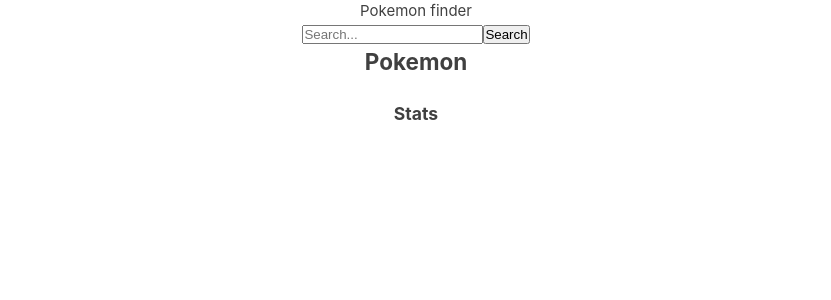
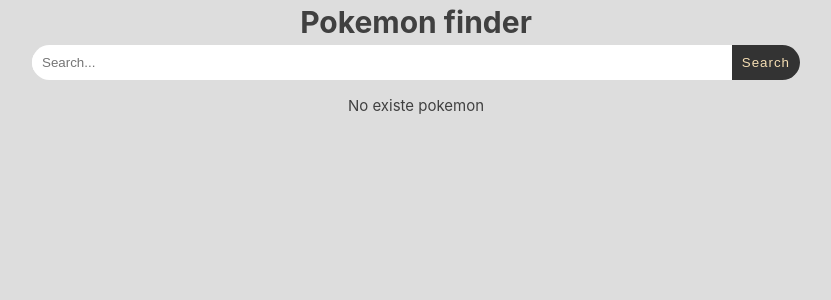
Before and after one commit to Jonakss/react_pokemon_finder, a React (Create React App) app: page / in a window 1280 px wide. Shown: the top 300 px of the page, without its empty margins (224-1055 px from the left). Built offline with nearby package versions, Linux system fonts and the light colour scheme.

Commit message:
update: Improve UI, add error handler

```diff
--- a/src/App.css
+++ b/src/App.css
@@ -12,6 +12,71 @@
   font-size: 15px;
   line-height: 1.5;
   color: #404040;
+  background-color: #ddd;
+}
+
+
+.pokemon-container{
+  background-color: white;
+  border-radius: 20px;
+  padding: 10px;
+  display: flex;
+  margin: auto;
+  width: 60vw;
+  min-width: 300px;
+  margin-bottom: 15px;
+}
+
+.search{
+  background-color: white;
+  border-radius: 20px;
+  margin: auto;
+  width: 60vw;
+  min-width: 300px;
+  margin-bottom: 15px;
+  overflow: hidden;
+}
+
+
+.pokemon-container .data{
+  justify-content: space-around;
+}
+.pokemon-container .stats{
+  background-color: #eee;
+  justify-content: space-between;
+  display: flex;
+}
+
+.pokemon-container .stats li{
+  text-decoration: none;
+
+}
+
+.search form {
+  display: flex;
+  align-items: center;
+}
+
+.search form input{
+  flex:1;
+  border: none;
+  outline: none;
+  height: 100%;
+  padding-left: 10px;
+}
+
+.search form button{
+  background-color: #333;
+  padding: 10px;
+  outline: none;
+  border: none;
+  color:wheat;
+  cursor: pointer;
+  letter-spacing: 1px;
+}
+
+.search form button:active{
+  background-color: #666;
 }
 
 .type-icon,
@@ -290,25 +355,3 @@
 .itype.fairy {
   color: #d044d0
 }
-
-table {
-  background-color: #fff;
-}
-
-tr:hover {
-  background-color: #f5f5f5
-}
-
-th,
-td {
-  border-bottom: 1px solid #ddd;
-}
-
-th {
-  background-color: #4CAF50;
-  color: white;
-}
-
-td:first-of-type {
-  width: 130px;
-}
--- a/src/App.tsx
+++ b/src/App.tsx
@@ -2,31 +2,33 @@
 import logo from './logo.svg';
 import './App.css';
 import PokemonCard from './components/pokemon_card'
+import getPokemonByName from './services/pokemon';
+import { Pokemon } from './types';
+
 
 
 function App() {
-  const [search, setSearch] = useState('');
-  const [searchName, setSearchName] = useState('');
+  const [pokemon, setPokemon] = useState<Pokemon>();
 
 
-  const handleSubmit = (e: FormEvent ) => {
+  const handleSubmit = async (e:any) => {
     e.preventDefault()
-    setSearchName(search)
+    let search = e.target.search.value
+    if(search && search != '')
+      setPokemon(await getPokemonByName(search))
+    else setPokemon(undefined)
   };
 
   return (
     <div className="App">
-      Pokemon finder
-      <div>
+      <h1>Pokemon finder</h1>
+      <div className='search'>
         <form action="#" onSubmit={handleSubmit} >
-          <input type="text" name="search" placeholder='Search...' onChange={(e) => {
-            if(e.target.value.length > 0)
-              setSearch(e.target.value)
-          }}/>
+          <input type="text" name="search" placeholder='Search...' autoComplete='off'/>
           <button>Search</button>
         </form>
       </div>
-      <PokemonCard name={searchName}/>
+      <PokemonCard pokemon={pokemon}/>
     </div>
   );
 }
--- a/src/components/pokemon_card.tsx
+++ b/src/components/pokemon_card.tsx
@@ -1,39 +1,21 @@
-import React, {useEffect, useState} from 'react'
+import React, { useEffect, useState } from 'react'
+import { Pokemon } from '../types'
 
-interface Pokemon {
-    name: string
-    stats: []
-    types: []
-    sprites: {
-        front_default:string
-    }
-}
-
-export type PokemonProps = {
-    name: string
+type PokemonProps = {
+    pokemon: Pokemon | undefined
+    searchName?: string | undefined
 };
 
-function PokemonCard (props:PokemonProps){
-    useEffect(()=>{
-        if(props.name.length > 0)
-            change_name(props.name)
-    }, [props.name])
 
-    const change_name = async (name: string) => {
-        fetch(`https://pokeapi.co/api/v2/pokemon/${name}`)
-        .then(response => response.json())
-        .then(pokemon => {
-          setPokemon(pokemon)
-          console.log(pokemon)
-        })
-    }
-    const [pokemon, setPokemon] = useState<Pokemon>();
-    return (
+function PokemonCard(props: PokemonProps) {
+    const pokemon = props.pokemon
+
+    return pokemon ? (
         <div className='pokemon-container'>
             <div className="data">
                 <h2>Pokemon {pokemon?.name}</h2>
                 <img src={pokemon?.sprites.front_default} alt={pokemon?.name} />
-            {pokemon?.types?.map((t:any) => {
+                {pokemon?.types?.map((t: any) => {
                     return (
                         <p key={t.type.name} className={`type-icon type-${t.type.name}`}>{t.type.name}</p>
                     )
@@ -46,7 +28,7 @@
                 </h3>
                 <ul>
                     {
-                    pokemon?.stats?.map((s:any) => {
+                        pokemon?.stats?.map((s: any) => {
                             return (
                                 <li key={s.stat.name}><strong>{s.stat.name}</strong>: {s.base_stat}</li>
                             )
@@ -55,7 +37,7 @@
                 </ul>
             </div>
         </div>
-    )
+    ) : (<span className='error'>No existe pokemon {props.searchName?props.searchName:''}</span>)
 }
 
 export default PokemonCard;
--- a/src/services/pokemon.ts
+++ b/src/services/pokemon.ts
@@ -1,4 +1,11 @@
-const c = () => {
-    console.log('pokemon');
+const getPokemonByName = async (name:string) => {
+    return await fetch(`https://pokeapi.co/api/v2/pokemon/${name}`)
+    .then(response => response.json())
+    .then(pokemon => {
+        return pokemon
+    }).catch(error => {
+        console.log(`ERROR - ${error}`);
+        return undefined
+    })
 }
-export default c;
+export default getPokemonByName;
```
Also changed, not shown: src/types.d.ts (added, +8 -0 lines), 1 other file (tests, documents, lock files or other folders). Lines whose indentation alone changed are shown as unchanged.
